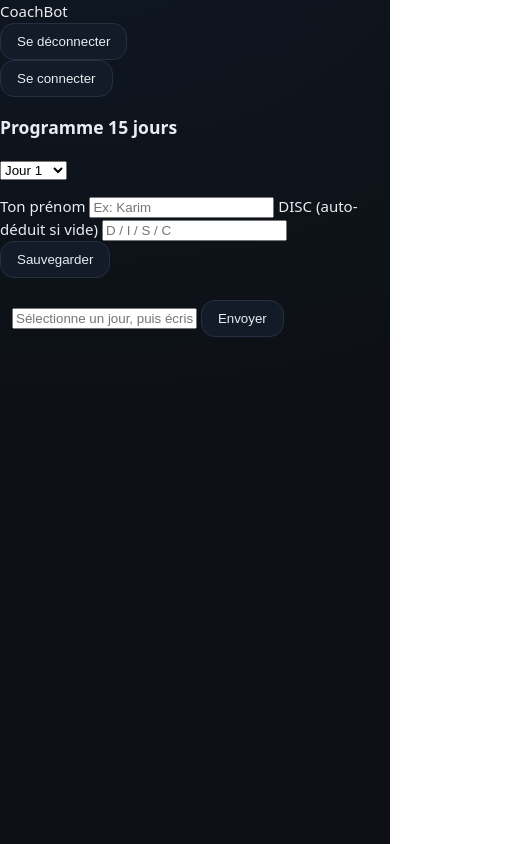
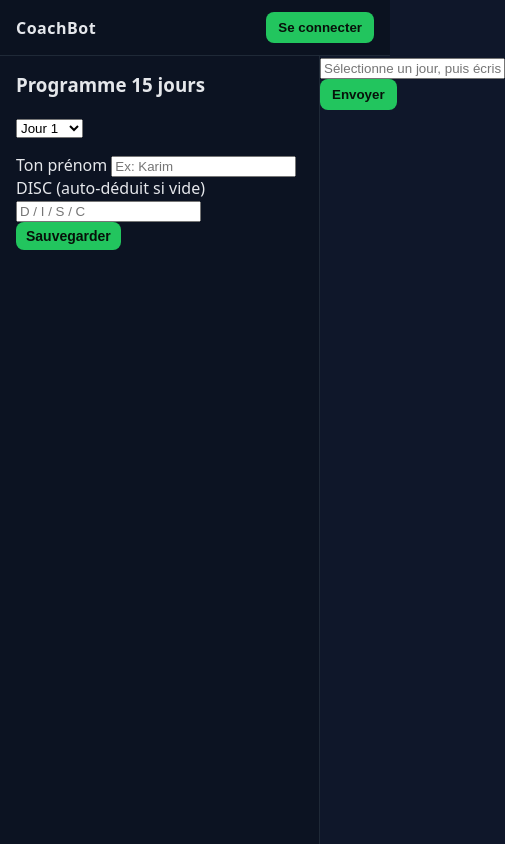
Before and after one commit to selim-ebf-deen/coachbot, a website: page public/index.html in a window 390 px wide. Shown: the whole page, 505 px wide, since content can reach past the window. Drawn offline with Linux system fonts and the light colour scheme.

Commit message:
Update style.css
(complet, simple et responsive)

```diff
--- a/public/style.css
+++ b/public/style.css
@@ -1,33 +1,41 @@
-:root{
-  --bg:#0d1116; --card:#151b23; --muted:#9fb3c8; --text:#e8edf2;
-  --primary:#2fd4e1; --primary-600:#1fb4c0; --border:#263041; --chip:#202a36;
-  --bubble-user:#203243; --bubble-bot:#1a2432; --shadow:0 10px 30px rgba(0,0,0,.35);
-  --radius:14px;
+:root {
+  --bg: #0f172a;
+  --panel: #111827;
+  --muted: #9ca3af;
+  --text: #e5e7eb;
+  --accent: #22c55e;
+  --accent-2: #ef4444;
+  --border: #1f2937;
 }
-*{box-sizing:border-box} html,body{height:100%}
-body{margin:0;background:radial-gradient(1200px 800px at 20% -10%, #0f1722 0%, var(--bg) 60%);color:var(--text);font:15px/1.5 system-ui,-apple-system,Segoe UI,Roboto,Ubuntu,Cantarell,"Helvetica Neue",Arial}
-.page{max-width:920px;margin:0 auto;padding:22px}
-.topbar h1{margin:0 0 6px;font-size:22px}
-.subtitle{margin:0 0 18px;color:var(--muted)}
-.card{background:var(--card);border:1px solid var(--border);border-radius:var(--radius);padding:16px;box-shadow:var(--shadow);margin-bottom:14px}
-.controls .row,.hint .row,.composer .row{display:flex;gap:12px;align-items:center;flex-wrap:wrap}
-.row.gap{gap:12px}.row.end{justify-content:flex-end}
-.dayline{display:flex;gap:10px;align-items:center}
-.select{appearance:none;background:#0f1823;color:var(--text);border:1px solid var(--border);border-radius:12px;padding:10px 14px;min-width:110px}
-.btn{background:#121b27;color:var(--text);border:1px solid var(--border);border-radius:14px;padding:10px 16px;cursor:pointer;transition:.15s ease}
-.btn:hover{transform:translateY(-1px);border-color:#334258}
-.btn.primary{background:var(--primary);color:#042027;border-color:transparent;font-weight:600}
-.btn.primary:hover{background:var(--primary-600)}
-.btn.icon{width:44px;height:44px;padding:0;font-size:18px}
-.navbtns{display:flex;gap:10px}
-.hint .chip,.plan .chip{display:inline-block;background:var(--chip);color:var(--muted);border:1px solid var(--border);border-radius:999px;padding:6px 10px;margin-bottom:10px;font-size:12px}
-.hintlist{margin:0 0 12px 0;padding-left:18px;color:var(--muted)}
-.plantext{margin:0;font-size:16px}
-.chat{padding:12px;display:flex;flex-direction:column;gap:10px;min-height:160px}
-.msg{display:flex;gap:10px;align-items:flex-start}
-.msg .bubble{max-width:78%;padding:10px 12px;border-radius:12px;border:1px solid var(--border);white-space:pre-wrap}
-.msg.user .bubble{background:var(--bubble-user)}
-.msg.ai .bubble{background:var(--bubble-bot)}
-.composer textarea{width:100%;border:1px solid var(--border);border-radius:12px;background:#0f1823;color:var(--text);padding:12px;outline:none;resize:vertical;min-height:90px}
-.footnote{margin:8px 4px 0;color:#7e91a7;font-size:12px}
-@media (max-width:680px){.page{padding:14px}.msg .bubble{max-width:100%}}
+
+* { box-sizing: border-box; }
+html,body { height:100%; }
+body {
+  margin:0; font-family: system-ui, -apple-system, Segoe UI, Roboto, Ubuntu, Cantarell, Noto Sans, Arial;
+  background: var(--bg); color: var(--text);
+}
+
+.app { display:flex; flex-direction:column; height:100vh; }
+.topbar {
+  display:flex; align-items:center; justify-content:space-between;
+  padding:12px 16px; border-bottom:1px solid var(--border);
+  background:#0b1220;
+}
+.brand { font-weight:700; letter-spacing: .5px; }
+.auth { display:flex; gap:12px; align-items:center; }
+.hidden { display:none !important; }
+
+.btn {
+  background: var(--accent); color:#07110a; border:none; padding:8px 12px;
+  border-radius:8px; font-weight:600; cursor:pointer;
+}
+.btn.secondary { background:#334155; color:#e2e8f0; }
+.btn.ghost { background:transparent; color:#cbd5e1; border:1px solid #334155; }
+.btn.small { padding:6px 10px; font-size:14px; }
+
+.layout { display:grid; grid-template-columns: 320px 1fr; gap:0; flex:1; }
+.sidebar {
+  border-right:1px solid var(--border);
+  padding:16px; background:#0c1322;
+}
+.sidebar h3 { margin-top:0; }
```
